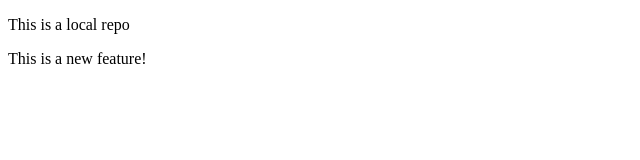
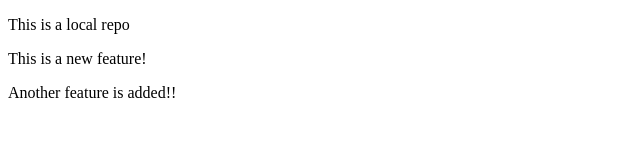
Before and after one commit to manasnarvekardev-commits/local-repo, a plain HTML site: page index.html in a window 1280 px wide. Shown: the whole page, without its empty margins (0-640 px from the left). Drawn offline with Linux system fonts and the light colour scheme.

Commit message:
another one!!!

```diff
--- a/index.html
+++ b/index.html
@@ -7,5 +7,6 @@
 <body>
     <p>This is a local repo</p>
 <p>This is a new feature!</p>
+<p>Another feature is added!!</p>
 </body>
 </html>
```
